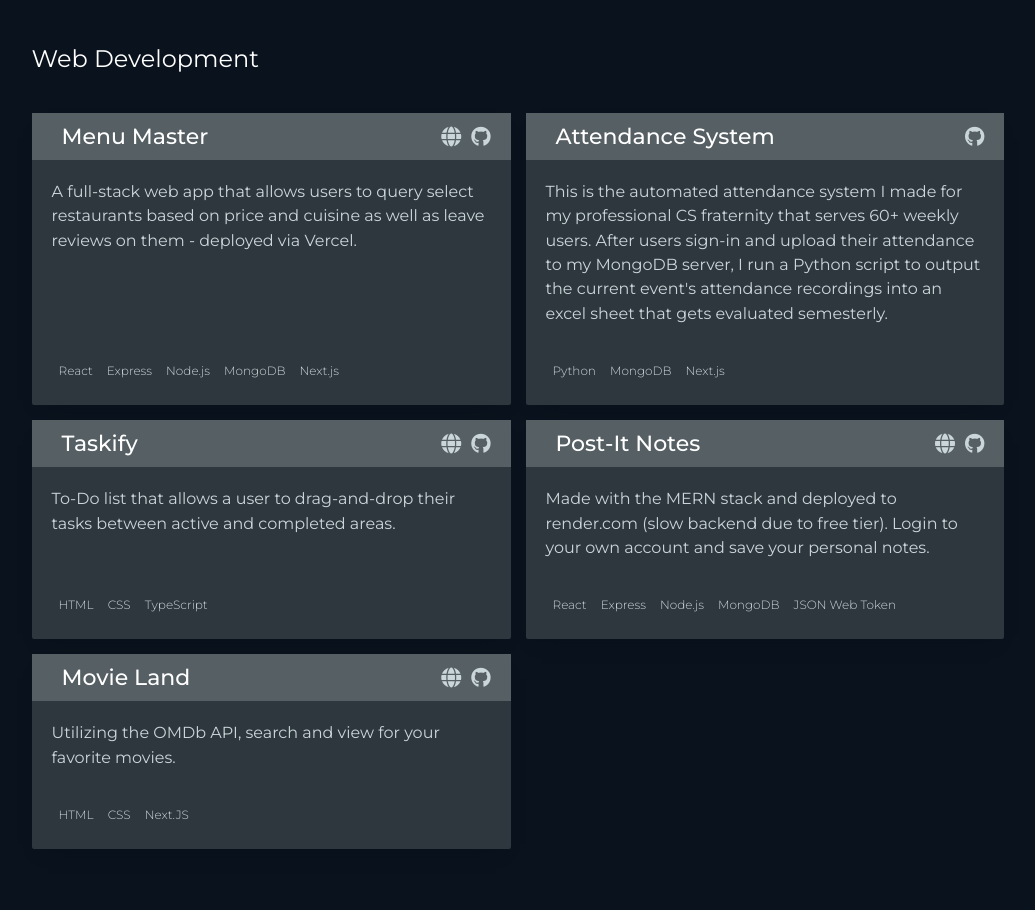
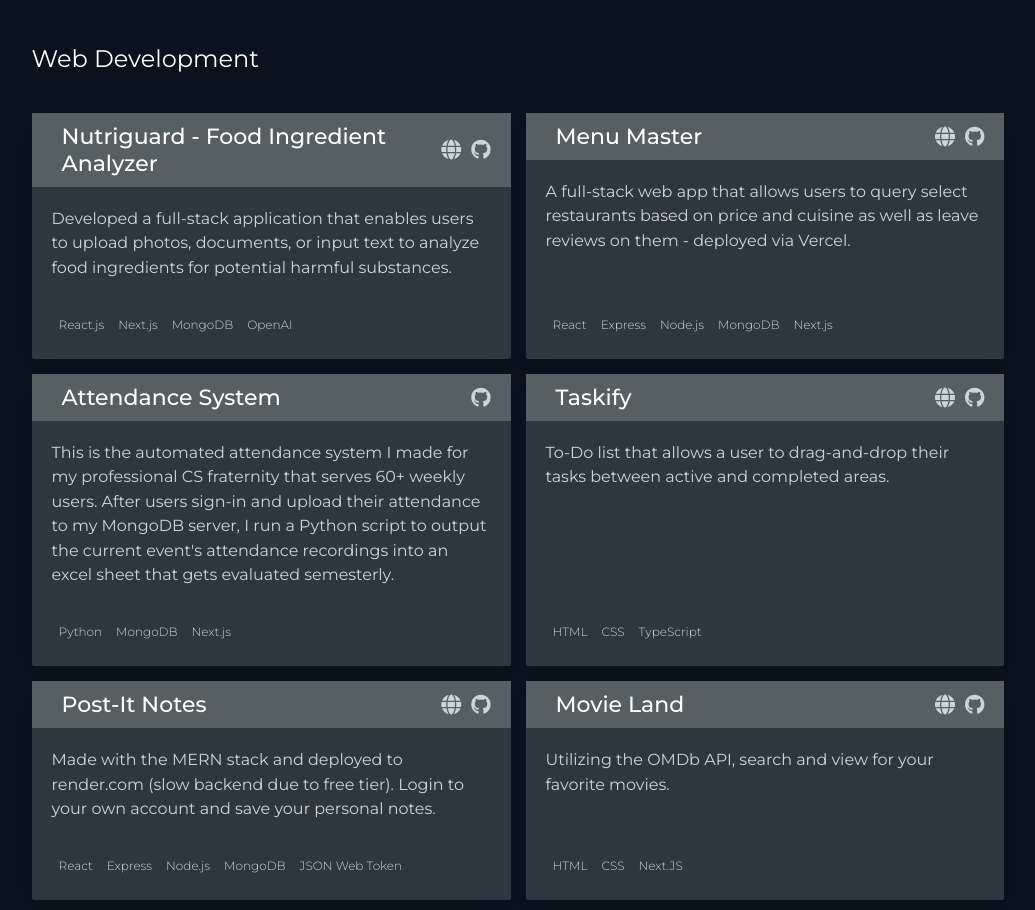
Before and after one commit to E-code804/portfoliosite, a React (Create React App) app: page / in a window 1280 px wide. Shown: the part 3347-4257 px from the top of the page, without its empty margins (122-1157 px from the left). Built offline with nearby package versions, Linux system fonts and the light colour scheme.

Commit message:
Add Nutriguard to projects.

```diff
--- a/src/components/Work/Projects/WebDev.js
+++ b/src/components/Work/Projects/WebDev.js
@@ -1,4 +1,21 @@
 export const WebDev = [
+  {
+    name: "Nutriguard - Food Ingredient Analyzer",
+    utilized: ["React.js", "Next.js", "MongoDB", "OpenAI"],
+    description:
+      "Developed a full-stack application that enables users to upload photos, documents, or input text to analyze food ingredients for potential harmful substances.",
+    links: [
+      {
+        icon: "fa-solid fa-globe",
+        url: "https://nutri-guard.vercel.app/",
+      },
+      {
+        icon: "fa-brands fa-github",
+        url: "https://github.com/E-code804/NutriGuard",
+      },
+    ],
+    hyperlink: "https://nutri-guard.vercel.app/",
+  },
   {
     name: "Menu Master",
     utilized: ["React", "Express", "Node.js", "MongoDB", "Next.js"],
```
